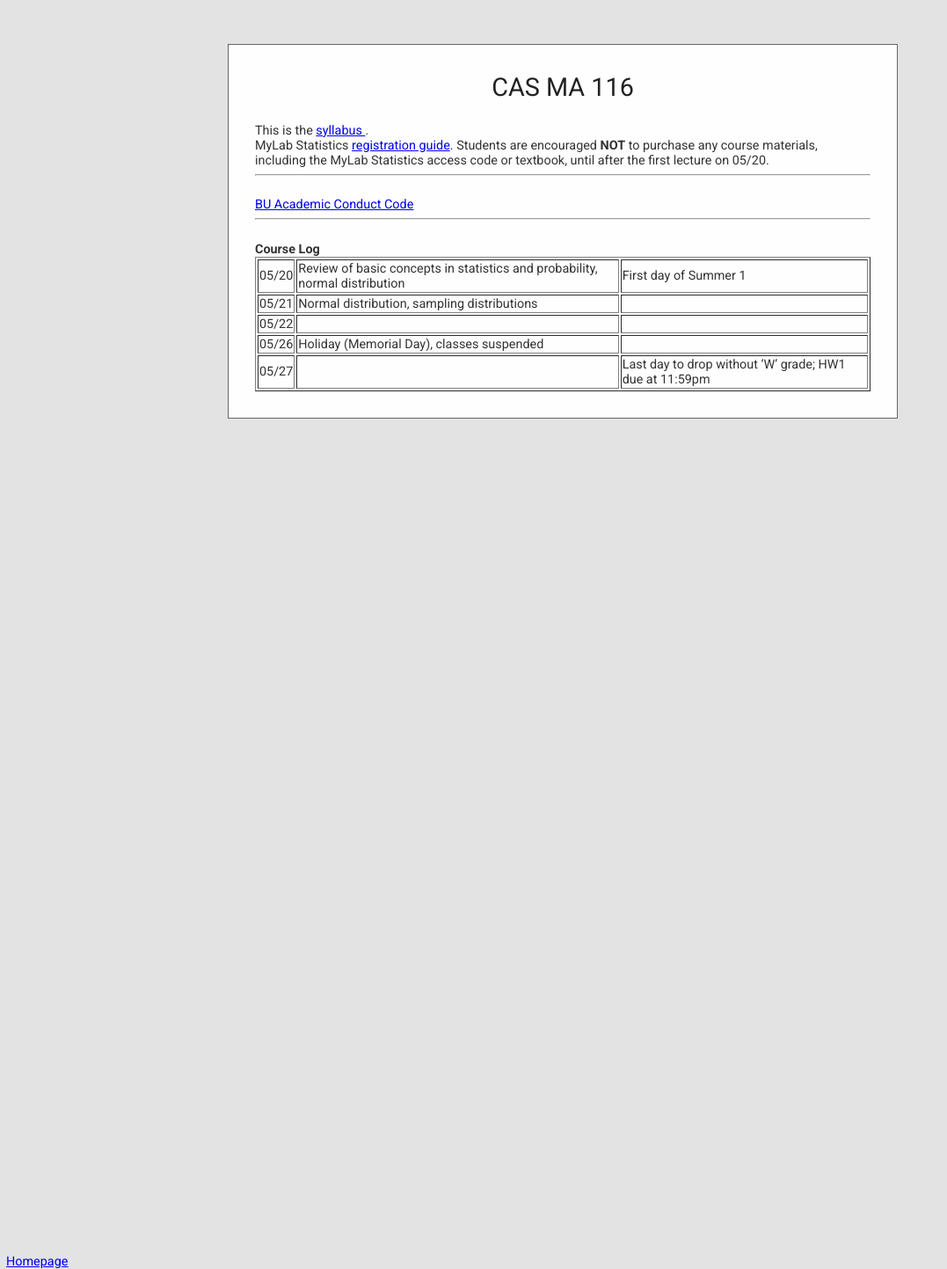
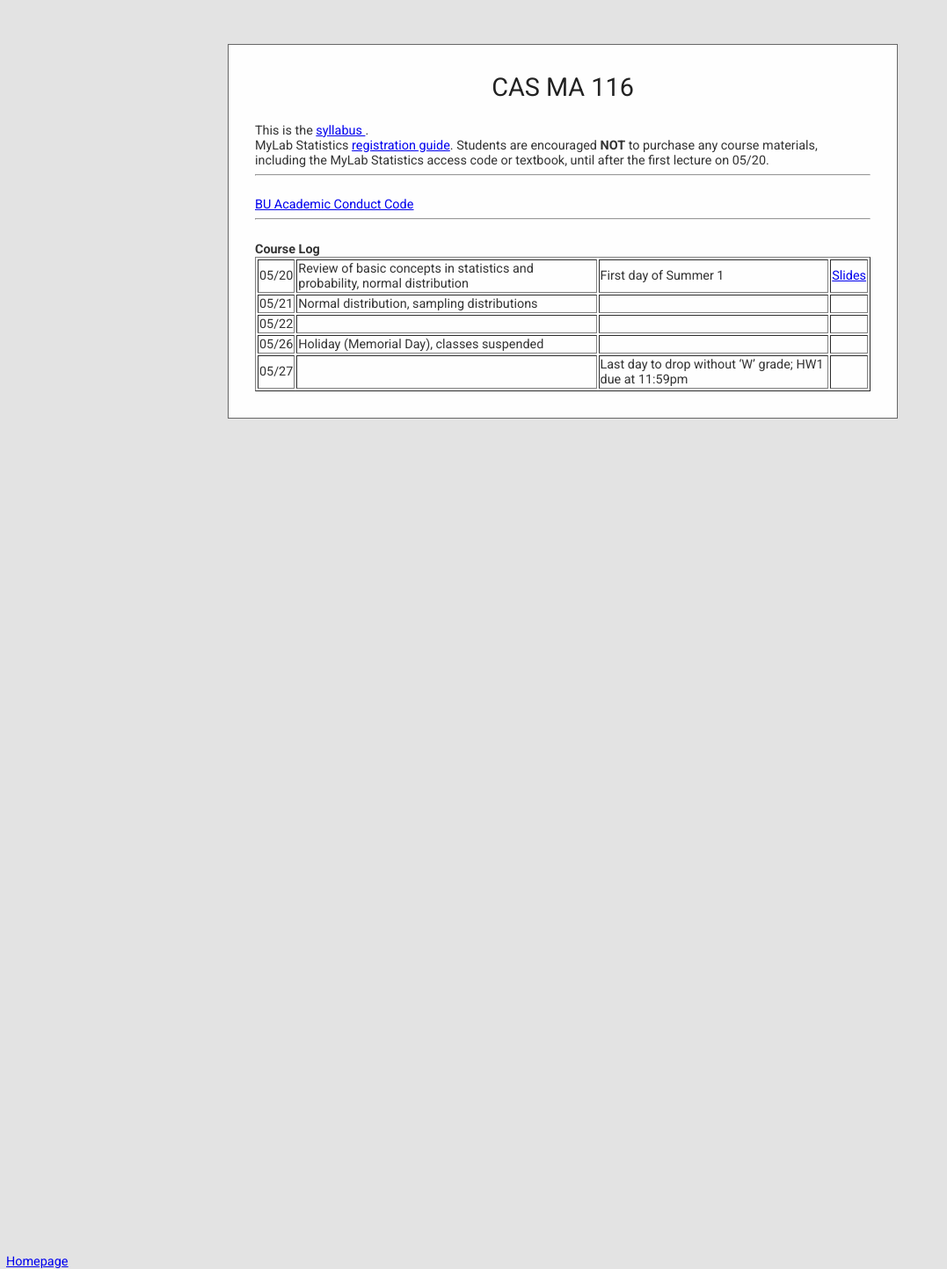
Before and after one commit to cesail/cesail.github.io, a Jekyll site: the page built from courses/25s1ma116/index.html, in a window 1280 px wide. Shown: the whole page at 88% size, without its empty margins (0-1077 px from the left). Built offline with Jekyll 4.4.1, drawn with Linux system fonts in a browser that asks for light colours; some web fonts are replaced; a script that is not in the unit is left out.

Commit message:
Update index.html

```diff
--- a/courses/25s1ma116/index.html
+++ b/courses/25s1ma116/index.html
@@ -78,26 +78,31 @@
     <td> 05/20 </td>
     <td> Review of basic concepts in statistics and probability, normal distribution </td>
     <td> First day of Summer 1 </td>
+    <td> <a href="BasicProbability.pdf"> Slides </a> </td>
   </tr>
   <tr>
     <td> 05/21 </td>
     <td> Normal distribution, sampling distributions </td>
+    <td> </td>
     <td> </td>
   </tr>
   <tr>
     <td> 05/22 </td>
     <td></td>
     <td></td>
+    <td> </td>
   </tr>
   <tr>
     <td> 05/26 </td>
     <td> Holiday (Memorial Day), classes suspended </td>
     <td></td>
+    <td> </td>
   </tr>
   <tr>
      <td> 05/27 </td>
      <td> </td>
      <td> Last day to drop without ‘W’ grade; HW1 due at 11:59pm</td>
+    <td> </td>
   </tr>
 
 </table>
```
